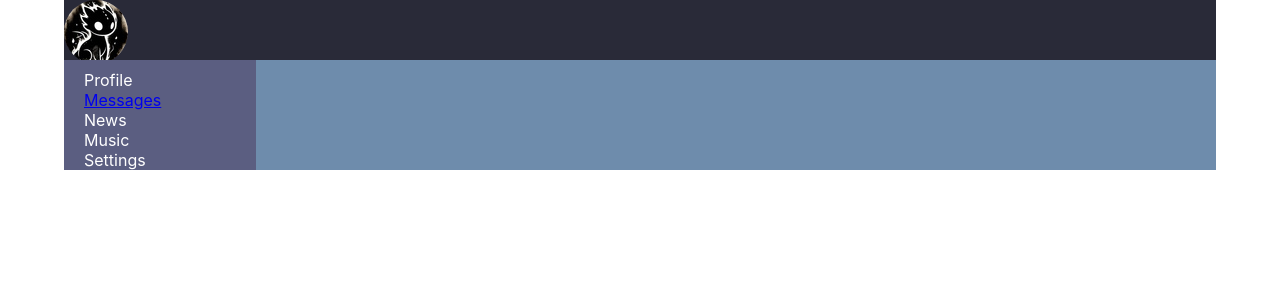
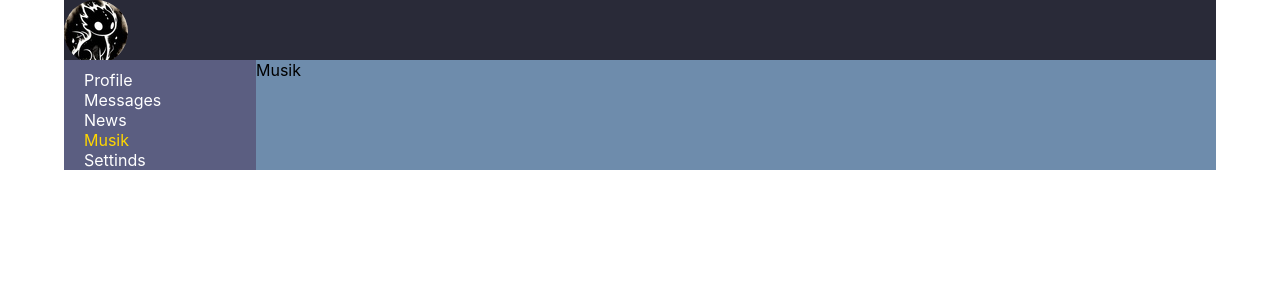
Before and after one commit to AliakseiKrasko/social_network, a React (Create React App) app: page /musik in a window 1280 px wide. Shown: the top 300 px of the page. Built offline with nearby package versions, Linux system fonts and the light colour scheme.

Commit message:
added all pages and routing on them

```diff
--- a/src/App.tsx
+++ b/src/App.tsx
@@ -5,6 +5,9 @@ import {Navbar} from './components/navbar/Navbar';
 import {Dialogs} from './components/Dialogs/Dialogs';
 import {BrowserRouter, Route} from 'react-router-dom';
 import {Profile} from './components/profile/Profile';
+import {News} from './components/news/News';
+import {Musik} from './components/musik/Musik';
+import {Settings} from './components/settings/Settings';
 
 
 export function App() {
@@ -14,10 +17,11 @@ export function App() {
                 <Header/>
                 <Navbar/>
                 <div className="app-wrapper-content">
-
-                        <Route path="/profile" component={Profile} />
-                        <Route path="/dialogs" component={Dialogs} />
-
+                    <Route path="/profile" component={Profile}/>
+                    <Route path="/dialogs" component={Dialogs}/>
+                    <Route path="/news" component={News}/>
+                    <Route path="/musik" component={Musik}/>
+                    <Route path="/settings" component={Settings}/>
                 </div>
             </div>
         </BrowserRouter>
--- a/src/components/musik/Musik.tsx
+++ b/src/components/musik/Musik.tsx
@@ -0,0 +1,10 @@
+
+
+type Props = {};
+export const Musik = (props: Props) => {
+    return (
+        <div>
+            Musik
+        </div>
+    );
+};
--- a/src/components/navbar/Navbar.module.css
+++ b/src/components/navbar/Navbar.module.css
@@ -5,13 +5,10 @@
     padding-top: 10px;
 }
 .item {
+    text-decoration: none;
     list-style-type: none;
     color: white;
 }
-.item a {
-    color: inherit; /* Наследует цвет от .item */
-    text-decoration: none; /* Убирает подчёркивание */
-}
-.item.active a {
+.active {
     color: gold; /* Золотой цвет для активной ссылки */
 }
--- a/src/components/navbar/Navbar.tsx
+++ b/src/components/navbar/Navbar.tsx
@@ -1,6 +1,6 @@
 import classes from './Navbar.module.css';
 import React from 'react';
-import {Link} from 'react-router-dom';
+import {Link, NavLink} from 'react-router-dom';
 
 type Props = {
 
@@ -9,20 +9,50 @@ export const Navbar = (props: Props) => {
     return (
             <nav className={classes.nav}>
                 <>
-                    <div className={classes.item}>
-                        <Link to="/profile">Profile</Link>
+                    <div>
+                        <NavLink
+                            to="/profile"
+                            activeClassName={classes.active}
+                            className={classes.item}
+                        >
+                            Profile
+                        </NavLink>
                     </div>
-                    <div className={`${classes.active} ${classes.active}`}>
-                        <Link to="/dialogs">Messages</Link>
+                    <div>
+                        <NavLink
+                            to="/dialogs"
+                            activeClassName={classes.active}
+                            className={classes.item}
+                        >
+                            Messages
+                        </NavLink>
                     </div>
-                    <div className={classes.item}>
-                        <a>News</a>
+                    <div>
+                        <NavLink
+                            to="/news"
+                            activeClassName={classes.active}
+                            className={classes.item}
+                        >
+                            News
+                        </NavLink>
                     </div>
-                    <div className={classes.item}>
-                        <a>Music</a>
+                    <div>
+                        <NavLink
+                            to="/musik"
+                            activeClassName={classes.active}
+                            className={classes.item}
+                        >
+                            Musik
+                        </NavLink>
                     </div>
-                    <div className={classes.item}>
-                        <a>Settings</a>
+                    <div>
+                        <NavLink
+                            to="/settings"
+                            activeClassName={classes.active}
+                            className={classes.item}
+                        >
+                            Settinds
+                        </NavLink>
                     </div>
 
                 </>
--- a/src/components/news/News.tsx
+++ b/src/components/news/News.tsx
@@ -0,0 +1,8 @@
+type Props = {};
+export const News = (props: Props) => {
+    return (
+        <div>
+            News
+        </div>
+    );
+};
--- a/src/components/settings/Settings.tsx
+++ b/src/components/settings/Settings.tsx
@@ -0,0 +1,8 @@
+type Props = {};
+export const Settings = (props: Props) => {
+    return (
+        <div>
+            Settings
+        </div>
+    );
+};
```
